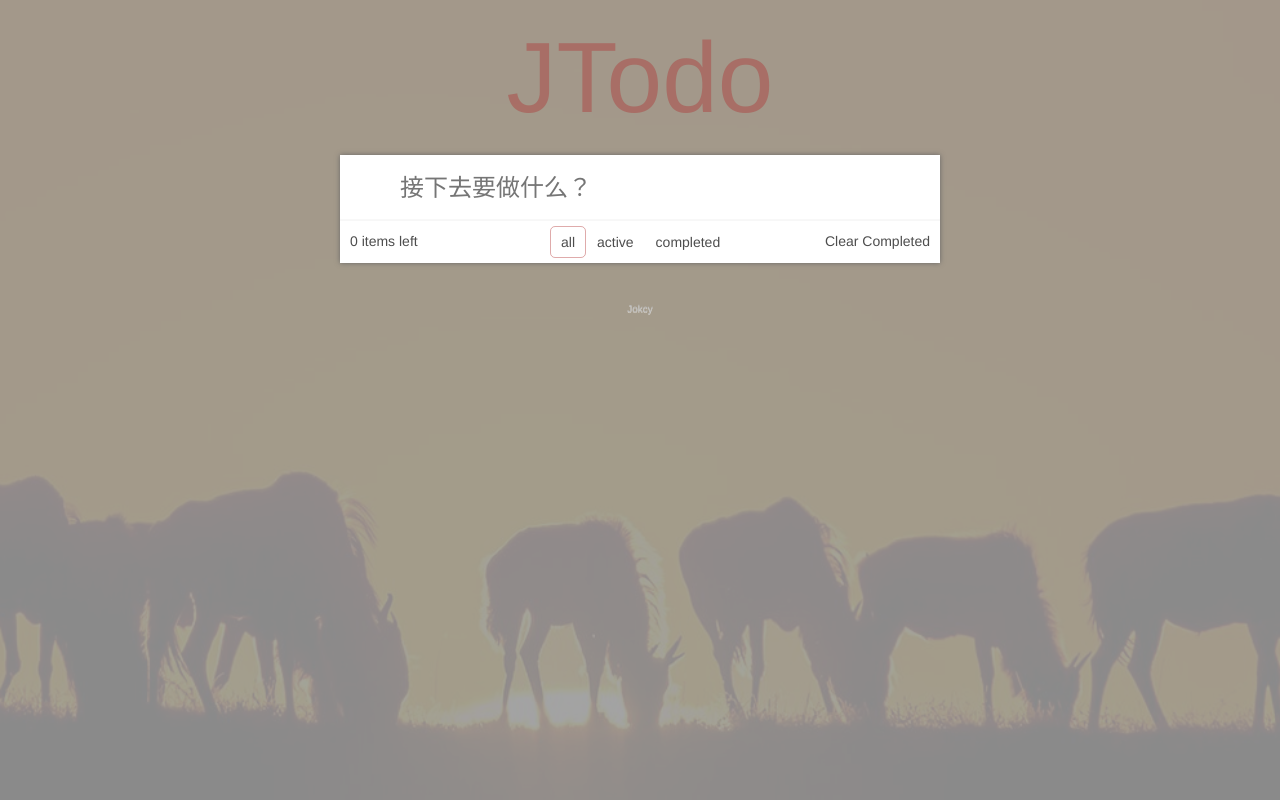
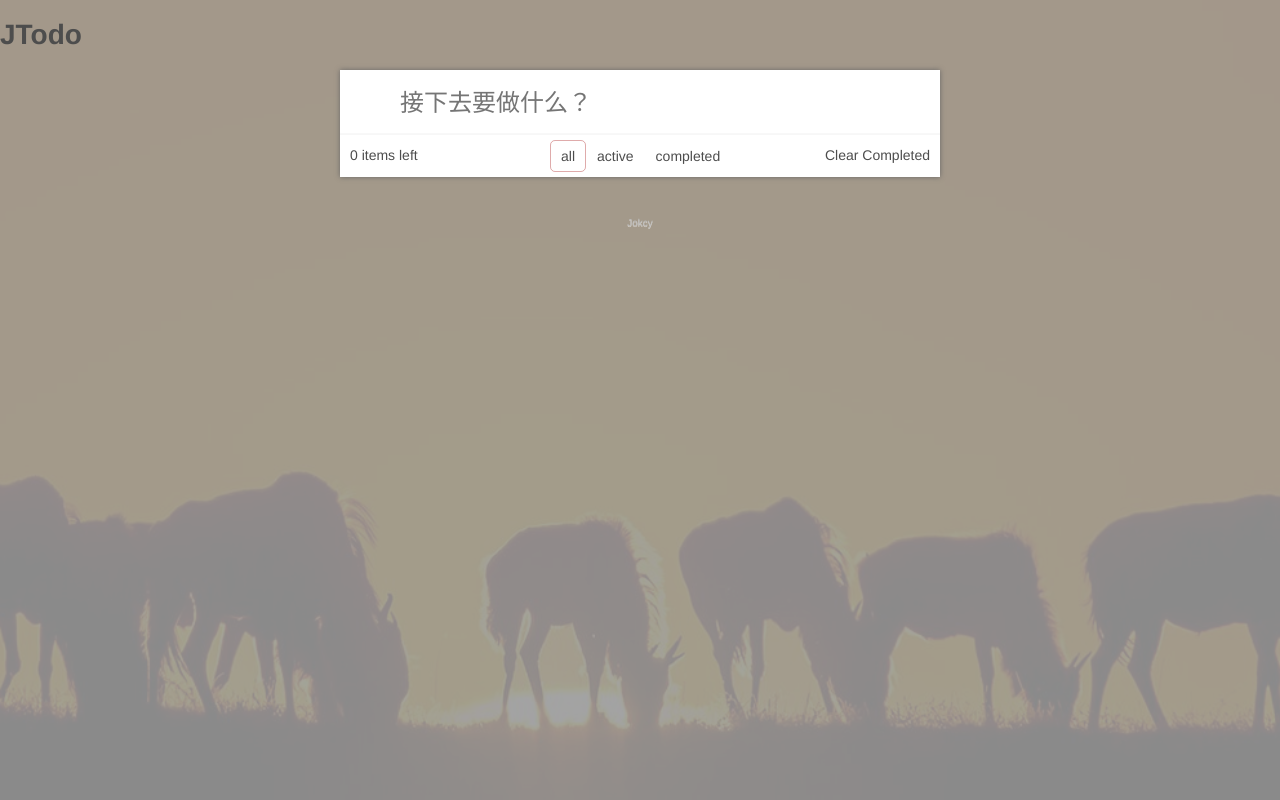
Before and after one commit to liuxingang/vue-ssr, a Vue app: page / in a window 1280 px wide. Built offline with nearby package versions, Linux system fonts and the light colour scheme; the HTML template or start-up script is replaced by a standard one.

Commit message:
lesson2.3 cssModule css-loader 配置

```diff
--- a/client/layout/footer.jsx
+++ b/client/layout/footer.jsx
@@ -1,4 +1,4 @@
-import "../assets/styles/footer.styl"
+import className from "../assets/styles/footer.styl"
 export default {
     data() {
       return {
--- a/client/layout/header.vue
+++ b/client/layout/header.vue
@@ -1,10 +1,11 @@
 <template>
-    <header class="main-header">
+    <header :class="$style.mainHeader">
         <h1>JTodo</h1>
     </header>
 </template>
 
-<style lang="stylus" scoped>
+
+<style lang="stylus" module>
     .main-header{
         text-align center
         h1{
```
Also changed, not shown: 2 other files (tests, documents, lock files or other folders).
